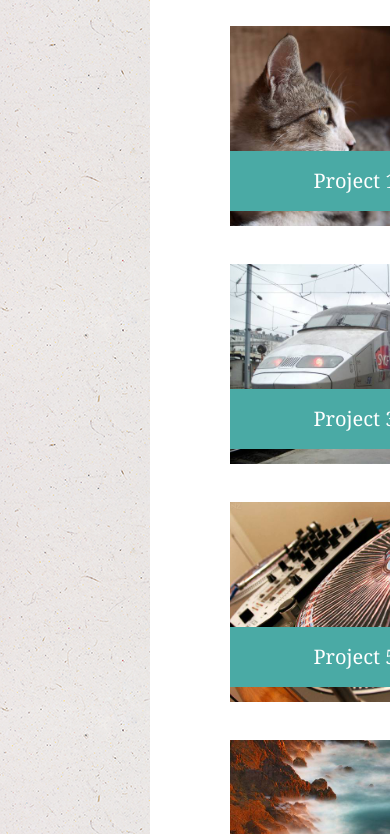
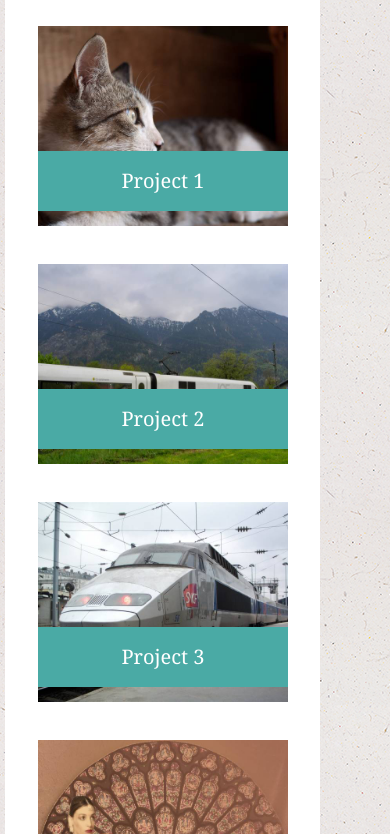
Before and after one commit to crazyceelo/Responsive-Portfolio, a plain HTML site: page portfolio.html in a window 390 px wide. Shown: the part 293-1127 px from the top of the page. Drawn offline with Linux system fonts and the light colour scheme.

Commit message:
portfolio page is now responsive

```diff
--- a/assets/style.css
+++ b/assets/style.css
@@ -181,6 +181,19 @@ h3 {
 	p {
 		width: 200px;
 	}
+
+	#main-left-portfolio {
+		width: 275px;
+		height: 1700px;
+	}
+
+	li {
+		margin-left: 0px;
+	}
+
+	#projectlist {
+		margin-left: 13px;
+	}
 }
 
 @media screen and (max-width: 751px) {
@@ -217,4 +230,8 @@ h3 {
 	footer {
 		text-align: left;
 	}
+
+	#main-left-portfolio {
+		margin-left: 5px;
+	}
 }
```
